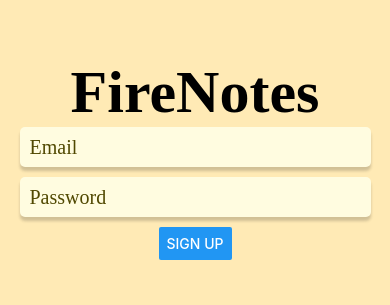
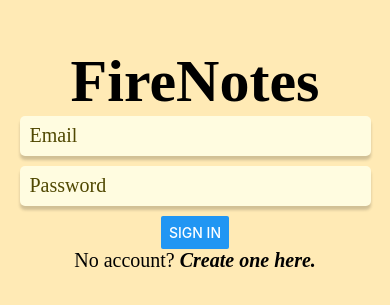
Before and after one commit to dylanmas/firenotes, a React Native app: screen / in a window 390 px wide. Shown: the part 263-568 px from the top of the page. Built offline with nearby package versions, Linux system fonts and the light colour scheme.

Commit message:
Added sign up button to log in page

```diff
--- a/pages/Signup.js
+++ b/pages/Signup.js
@@ -29,14 +29,26 @@ const Signup = () => {
       </Text>
 
       <InputField value="Email" />
-      <InputField value="Password" onTextChange={(e) => console.log(e)}/>
+      <InputField value="Password" onTextChange={(e) => console.log(e)} />
 
       <Button
         //onPress={logIn}
         //textStyle={{ fontFamily: "AvenirNextCondensed-Medium" }}
-        title="Sign up"
+        title="Sign in"
         backgroundColor="black"
       />
+
+      <View style={{ flexDirection:'row', flexWrap:'wrap'}}>
+        <Text
+          style={{
+            fontSize: 20,
+            fontFamily: "AvenirNextCondensed-Medium",
+          }}
+        >
+          No account? {<Text style={{fontWeight: "600", fontStyle: "italic"}}>Create one here.</Text>}
+        </Text>
+
+      </View>
     </View>
   );
 };
```
